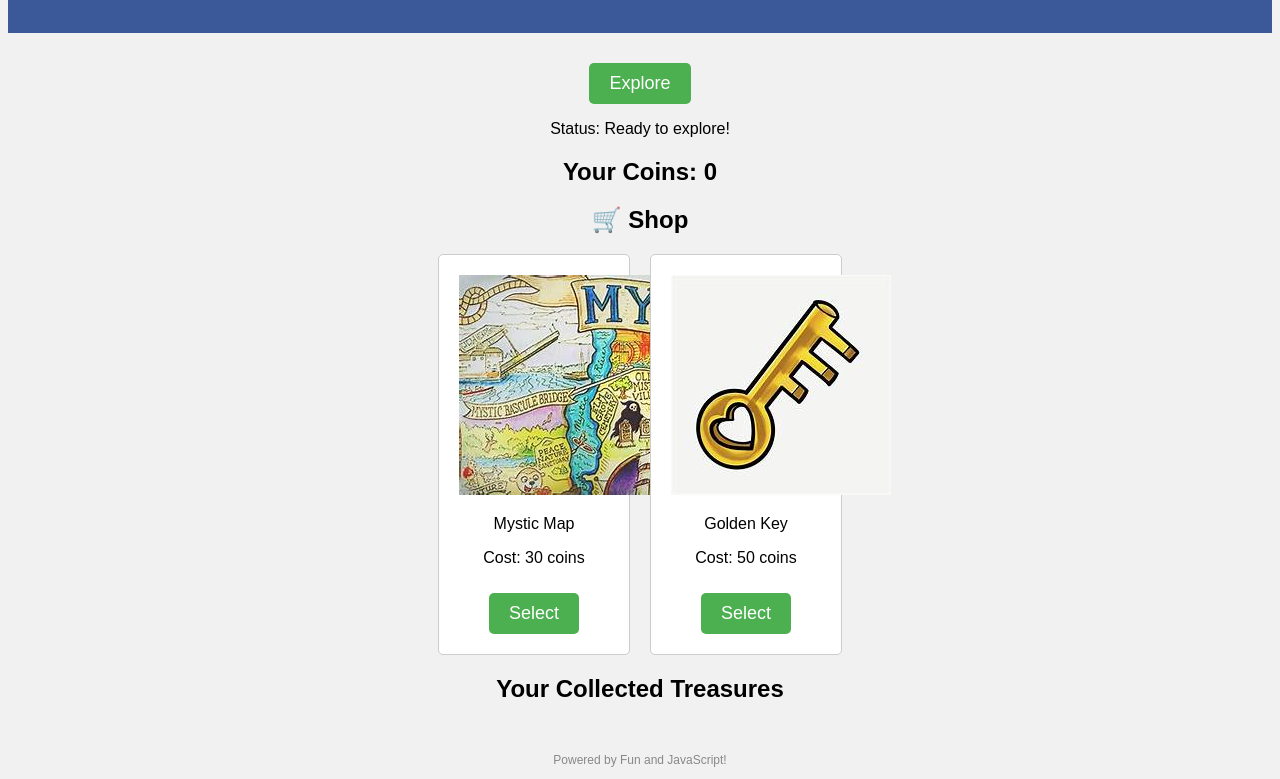
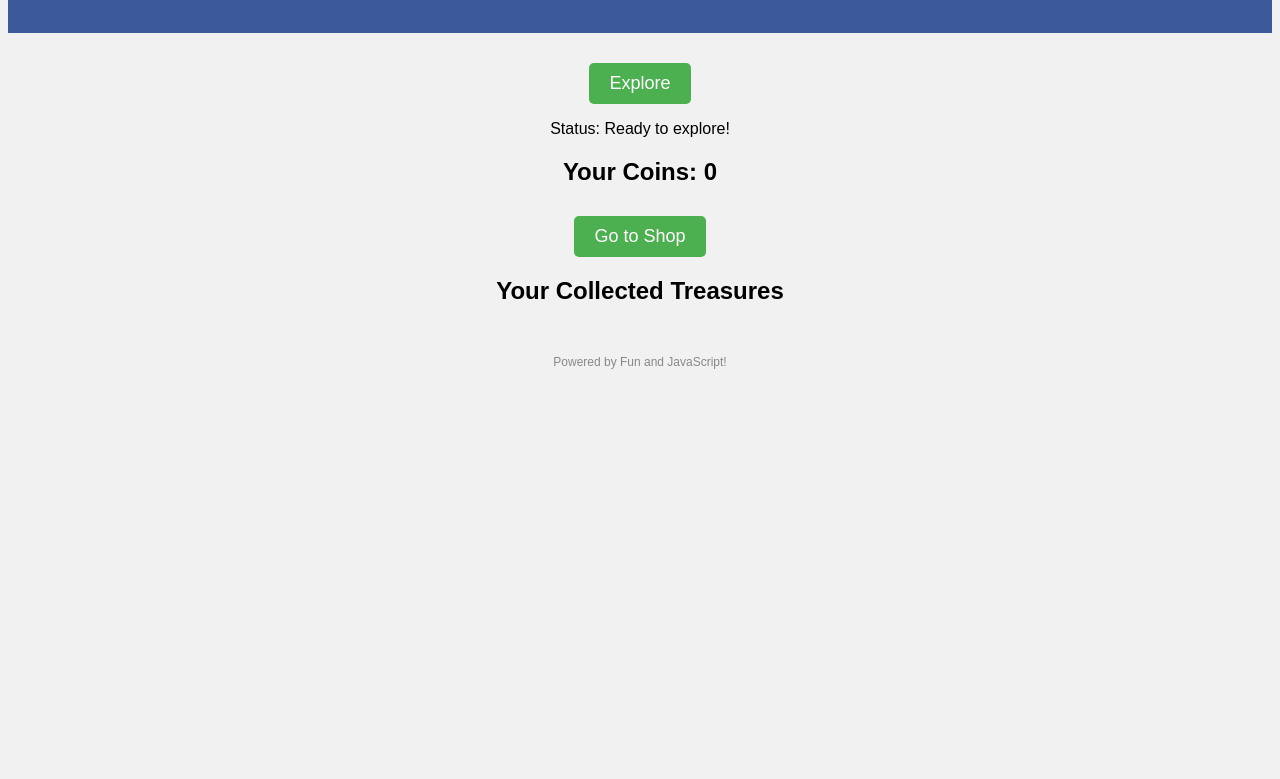
Before and after one commit to nxil24/crypto, a plain HTML site: page index.html in a window 1280 px wide. Shown: the part 130-909 px from the top of the page. After the commit the page ends 800 px from the top, so only its background shows below. Drawn offline with Linux system fonts and the light colour scheme.

Commit message:
Update index.html

```diff
--- a/index.html
+++ b/index.html
@@ -21,14 +21,17 @@
 
     <section id="currency">
         <h2>Your Coins: <span id="coin-balance">0</span></h2>
+        <!-- Add a button to open the shop -->
+        <button id="shop-btn">Go to Shop</button>
     </section>
 
-    <section id="shop">
+    <section id="shop" style="display:none;">
         <h2>🛒 Shop</h2>
         <div id="shop-items">
             <!-- Shop items will be added here -->
         </div>
         <button id="buy-item-btn" style="display: none;">Buy Selected Item</button>
+        <button id="close-shop-btn">Close Shop</button>
     </section>
 
     <section id="nft-collection">
```
